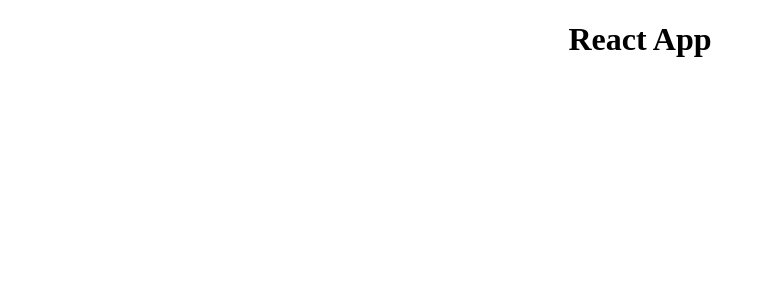
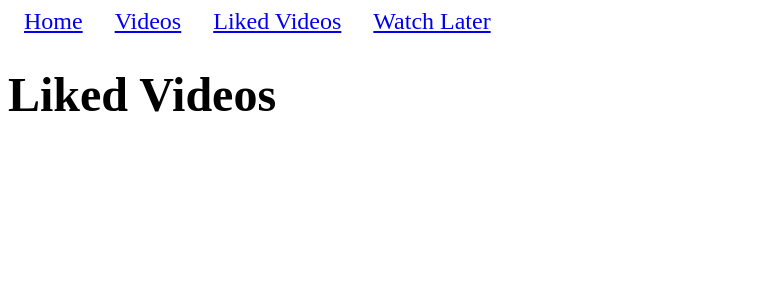
Before and after one commit to sharath-io/video-library-app, a React (Create React App) app: page /likedVideos in a window 1280 px wide. Shown: the top 300 px of the page, without its empty margins (0-763 px from the left). Built offline with nearby package versions, Linux system fonts and the light colour scheme.

Commit message:
intial pagination & routing done

```diff
--- a/package.json
+++ b/package.json
@@ -8,6 +8,7 @@
     "@testing-library/user-event": "^13.5.0",
     "react": "^18.2.0",
     "react-dom": "^18.2.0",
+    "react-router-dom": "^6.11.1",
     "react-scripts": "5.0.1",
     "web-vitals": "^2.1.4"
   },
--- a/src/App.css
+++ b/src/App.css
@@ -1,5 +1,6 @@
 .App {
-  text-align: center;
+  text-align: left;
+  font-size: 24px;
 }
 
 .App-logo {
@@ -36,3 +37,7 @@
     transform: rotate(360deg);
   }
 }
+
+.nav-link{
+  padding: 1rem;
+}
--- a/src/App.js
+++ b/src/App.js
@@ -1,10 +1,18 @@
-
+import {Routes, Route} from 'react-router-dom';
+import {Home,LikedVideos,WatchLater,Videos} from './pages';
+import {Header} from './components/Header';
 import './App.css';
 
 function App() {
   return (
     <div className="App">
-      <h1>React App</h1>
+      <Header/>
+      <Routes>
+        <Route path="/" element={<Home/>}/>
+        <Route path="/videos" element={<Videos/>}/>
+        <Route path="/watchlater" element={<WatchLater/>}/>
+        <Route path="/likedVideos" element={<LikedVideos/>}/>
+      </Routes>
 
     </div>
   );
--- /dev/null
+++ b/src/components/Header.js
@@ -0,0 +1,13 @@
+import {NavLink} from 'react-router-dom';
+export function Header(){
+    return (
+        <div>
+            <nav>
+                <NavLink to="/" className="nav-link">Home</NavLink>
+                <NavLink to="/videos" className="nav-link">Videos</NavLink>
+                <NavLink to="/likedVideos" className="nav-link">Liked Videos</NavLink>
+                <NavLink to="/watchlater" className="nav-link">Watch Later</NavLink>
+            </nav>
+        </div>
+    )
+}
--- a/src/index.js
+++ b/src/index.js
@@ -1,11 +1,14 @@
 import React from 'react';
 import ReactDOM from 'react-dom/client';
+import { BrowserRouter as Router } from 'react-router-dom';
 import App from './App';
 
 const root = ReactDOM.createRoot(document.getElementById('root'));
 root.render(
   <React.StrictMode>
+    <Router>
     <App />
+    </Router>
   </React.StrictMode>
 );
 
--- /dev/null
+++ b/src/pages/home.js
@@ -0,0 +1,7 @@
+export function Home(){
+    return (
+        <div>
+            <h1>Home</h1>
+        </div>
+    )
+}
--- /dev/null
+++ b/src/pages/index.js
@@ -0,0 +1,6 @@
+import {Home} from './home';
+import {Videos} from './videos';
+import { LikedVideos } from './likedVideos';
+import {WatchLater} from './watchlater';
+
+export {Home,Videos,LikedVideos,WatchLater};
--- /dev/null
+++ b/src/pages/likedVideos.js
@@ -0,0 +1,7 @@
+export function LikedVideos(){
+    return (
+        <div>
+            <h1>Liked Videos</h1>
+        </div>
+    )
+}
--- /dev/null
+++ b/src/pages/videos.js
@@ -0,0 +1,7 @@
+export function Videos(){
+    return (
+        <div>
+            <h1>Videos</h1>
+        </div>
+    )
+}
--- /dev/null
+++ b/src/pages/watchlater.js
@@ -0,0 +1,7 @@
+export function WatchLater(){
+    return (
+        <div>
+            <h1>WatchLater</h1>
+        </div>
+    )
+}
```
Also changed, not shown: 1 other file (tests, documents, lock files or other folders).
